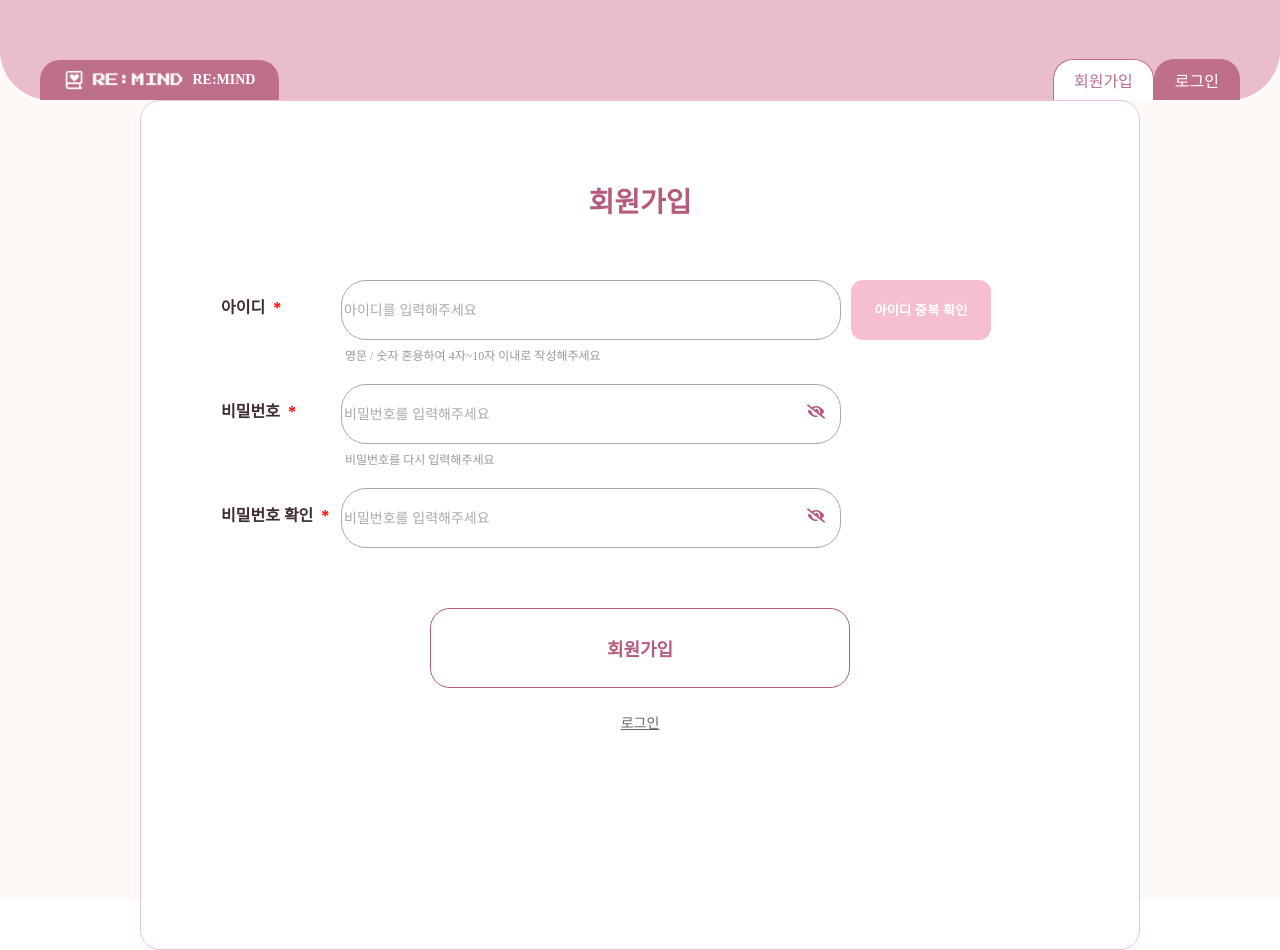
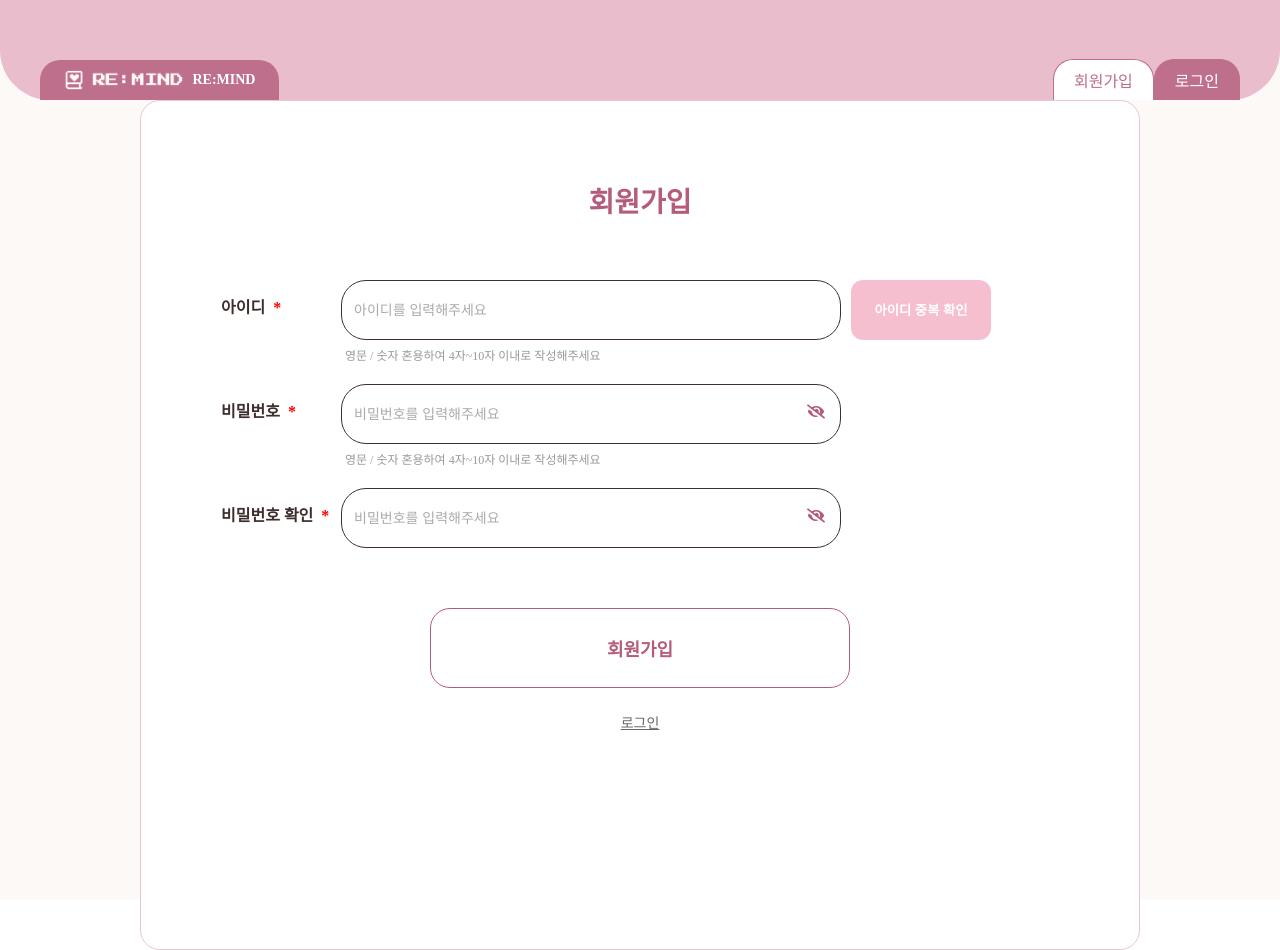
Before and after one commit to 2025-REMIND/REMIND-Frontend, a React (Create React App) app in the folder remind/: page /register in a window 1280 px wide. Built offline with nearby package versions, Linux system fonts and the light colour scheme; a web font is replaced by a local one.

Commit message:
✨ 유효성 검사 추가

```diff
--- a/remind/src/components/Regitster/RegisterForm.jsx
+++ b/remind/src/components/Regitster/RegisterForm.jsx
@@ -1,4 +1,4 @@
-import React, { useState } from 'react';
+import React, { useState, useEffect } from 'react';
 import * as S from './RegisterForm.style';
 import Header from '../LoginForm/header/Header';
 import { FaEye, FaEyeSlash } from 'react-icons/fa';
@@ -43,6 +43,11 @@ const handleConfirmPwChange = (e) => {
   setConfirmPw(val);
   setConfirmPwError(val === pw ? '' : '비밀번호가 일치하지 않습니다.');
 };
+  useEffect(() => {
+    if (confirmPw) {
+      setConfirmPwError(pw === confirmPw ? '' : '비밀번호가 일치하지 않습니다.');
+    }
+  }, [pw, confirmPw]);
   const togglePasswordVisibility = () => {
     setIsPasswordVisible((prev) => !prev);
   };
@@ -65,6 +70,7 @@ const handleConfirmPwChange = (e) => {
   placeholder="아이디를 입력해주세요"
   value={id}
   onChange={handleIdChange}
+  $isError={!!idError}
 />
 
                   <S.CheckButton>아이디 중복 확인</S.CheckButton>
@@ -81,19 +87,21 @@ const handleConfirmPwChange = (e) => {
               </S.Label>
               <S.InputRow>
                 <S.InputWrapper>
-                  <S.Input
+<S.Input
   type={isPasswordVisible ? 'text' : 'password'}
   placeholder="비밀번호를 입력해주세요"
-  value={confirmPw}
-  onChange={handleConfirmPwChange}
+  value={pw}
+  onChange={handlePwChange}
+  $isError={!!pwError}
 />
+
                   <S.ToggleIcon onClick={togglePasswordVisibility}>
                     {isPasswordVisible ? <FaEye /> : <FaEyeSlash />}
                   </S.ToggleIcon>
                 </S.InputWrapper>
-                <S.Guideline style={{ color: confirmPwError ? 'red' : '#999' }}>
-  {confirmPwError || '비밀번호를 다시 입력해주세요'}
-</S.Guideline>
+                <S.Guideline style={{ color: pwError ? 'red' : '#999' }}>
+      {pwError || '영문 / 숫자 혼용하여 4자~10자 이내로 작성해주세요'}
+    </S.Guideline>
               </S.InputRow>
             </S.Row>
 
@@ -106,11 +114,17 @@ const handleConfirmPwChange = (e) => {
                     placeholder="비밀번호를 입력해주세요"
                     value={confirmPw} // confirmPw 상태 사용
                     onChange={(e) => setConfirmPw(e.target.value)} // confirmPw 변경 함수
+                    $isError={!!confirmPwError}
                   />
                   <S.ToggleIcon onClick={togglePasswordVisibility}>
                     {isPasswordVisible ? <FaEye /> : <FaEyeSlash />}
                   </S.ToggleIcon>
                 </S.InputWrapper>
+                {confirmPwError && (
+  <S.Guideline style={{ color: 'red' }}>
+    {confirmPwError}
+  </S.Guideline>
+)}
               </S.InputRow>
             </S.Row>
 
--- a/remind/src/components/Regitster/RegisterForm.style.js
+++ b/remind/src/components/Regitster/RegisterForm.style.js
@@ -68,14 +68,16 @@ export const InputWithButton = styled.div`
 
 export const Input = styled.input`
   flex: 1;
+  padding-left:12px;
   width: 100%;
   height: 60px;
-  padding-right: 40px;  /* 오른쪽 아이콘 공간 확보 */
-  border: 1px solid ${(props) => (props.error ? '#3f2e2e' : '#aaa')};
-  background-color: ${(props) => (props.error ? '#FFEFEF' : 'white')};
+  padding-right: 40px;
+  border: 1px solid ${(props) => (props.$isError ? '#ff0000' : '#3f2e2e')};
+  background-color: ${(props) => (props.$isError ? '#FF000033' : 'white')};
   border-radius: 25px;
   font-size: 14px;
   box-sizing: border-box;
+  transition: all 0.2s ease;
 
   &::placeholder {
     color: #aaa;
```
Also changed, not shown: remind/src/components/LoginForm/LoginFrom.jsx (deleted, +0 -87 lines).
